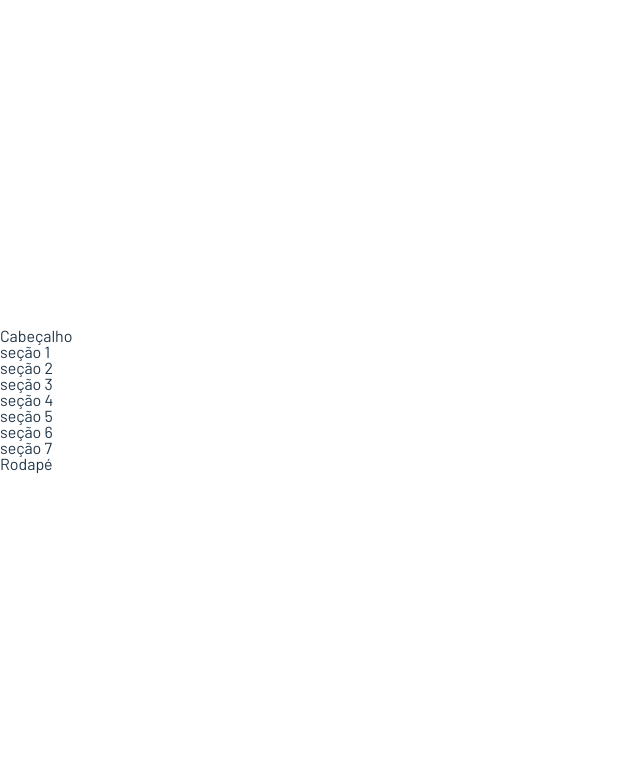
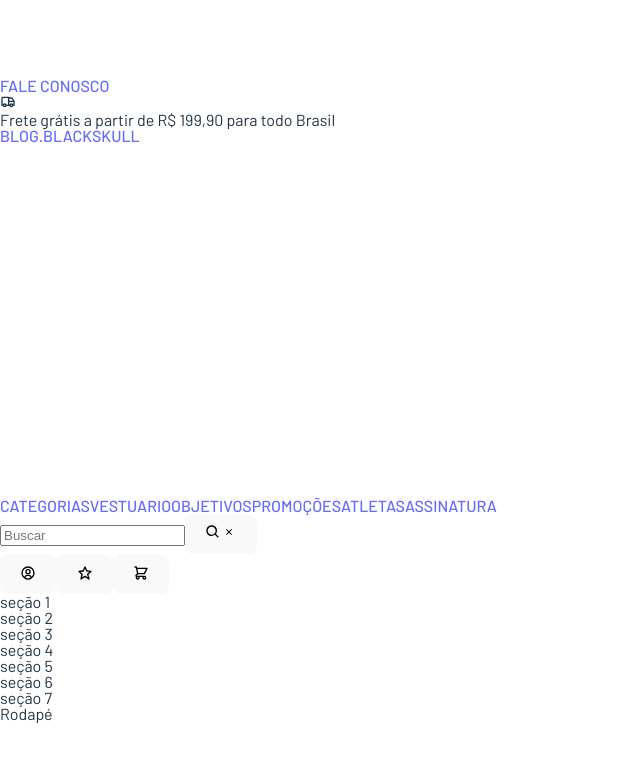
Before and after one commit to VictrCruz312/black-skull, a React (Vite) app: page / in a window 1280 px wide. Shown: the top 762 px of the page, without its empty margins (0-640 px from the left). Built offline with nearby package versions, Linux system fonts and the light colour scheme.

Commit message:
feat: montando estrutura do cabecalho da página, sem estilização

```diff
--- a/package.json
+++ b/package.json
@@ -11,6 +11,7 @@
   "dependencies": {
     "react": "^18.2.0",
     "react-dom": "^18.2.0",
+    "react-icons": "^4.8.0",
     "styled-components": "^5.3.9"
   },
   "devDependencies": {
--- a/src/components/header/index.tsx
+++ b/src/components/header/index.tsx
@@ -1,5 +1,57 @@
+import { TbTruck } from "react-icons/tb";
+import { BiSearch } from "react-icons/bi";
+import { BiUserCircle } from "react-icons/bi";
+import { BiStar } from "react-icons/bi";
+import { HiOutlineShoppingCart } from "react-icons/hi";
+import { IoIosClose } from "react-icons/io";
+import logo from "../../assets/logo.png";
+
 const Header = () => {
-    return <div>Cabeçalho</div>;
+    return (
+        <div>
+            <div className="containerInfos">
+                <a href="https://google.com">FALE CONOSCO</a>
+                <div>
+                    <TbTruck />
+                    <p>Frete grátis a partir de R$ 199,90 para todo Brasil</p>
+                </div>
+                <a href="https://google.com">BLOG.BLACKSKULL</a>
+            </div>
+            <div className="containerUtils">
+                <div className="logo">
+                    <img src={logo} alt="logo black skull" />
+                </div>
+                <div className="navigation">
+                    <a href="">CATEGORIAS</a>
+                    <a href="">VESTUARIO</a>
+                    <a href="">OBJETIVOS</a>
+                    <a href="">PROMOÇÕES</a>
+                    <a href="">ATLETAS</a>
+                    <a href="">ASSINATURA</a>
+                </div>
+                <div className="search">
+                    <div className="containerSearch">
+                        <input type="text" placeholder="Buscar" />
+                        <button>
+                            <BiSearch />
+                            <IoIosClose />
+                        </button>
+                    </div>
+                </div>
+                <div className="perfilInfos">
+                    <button>
+                        <BiUserCircle />
+                    </button>
+                    <button>
+                        <BiStar />
+                    </button>
+                    <button>
+                        <HiOutlineShoppingCart />
+                    </button>
+                </div>
+            </div>
+        </div>
+    );
 };
 
 export default Header;
```
Also changed, not shown: src/components/carrousels/carrousel/index.tsx (+7 -1 lines), 1 other file (tests, documents, lock files or other folders).
